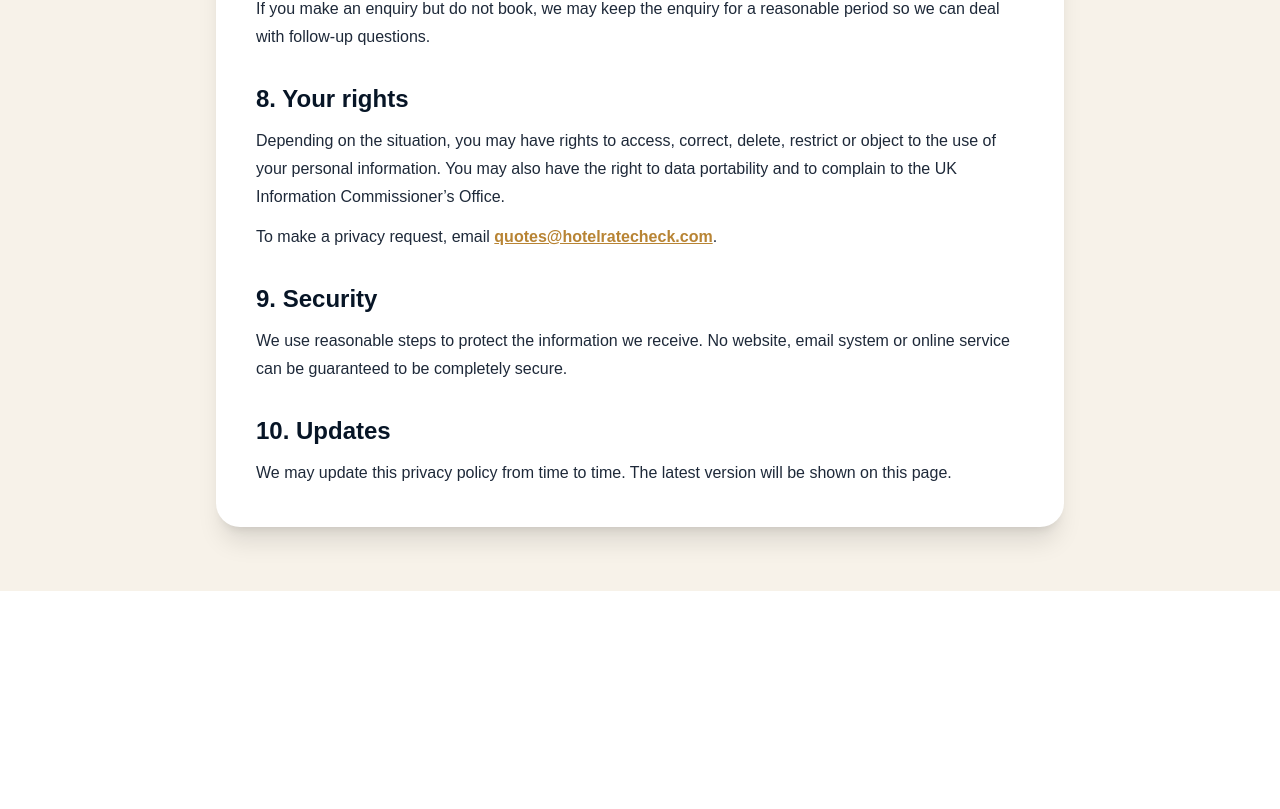
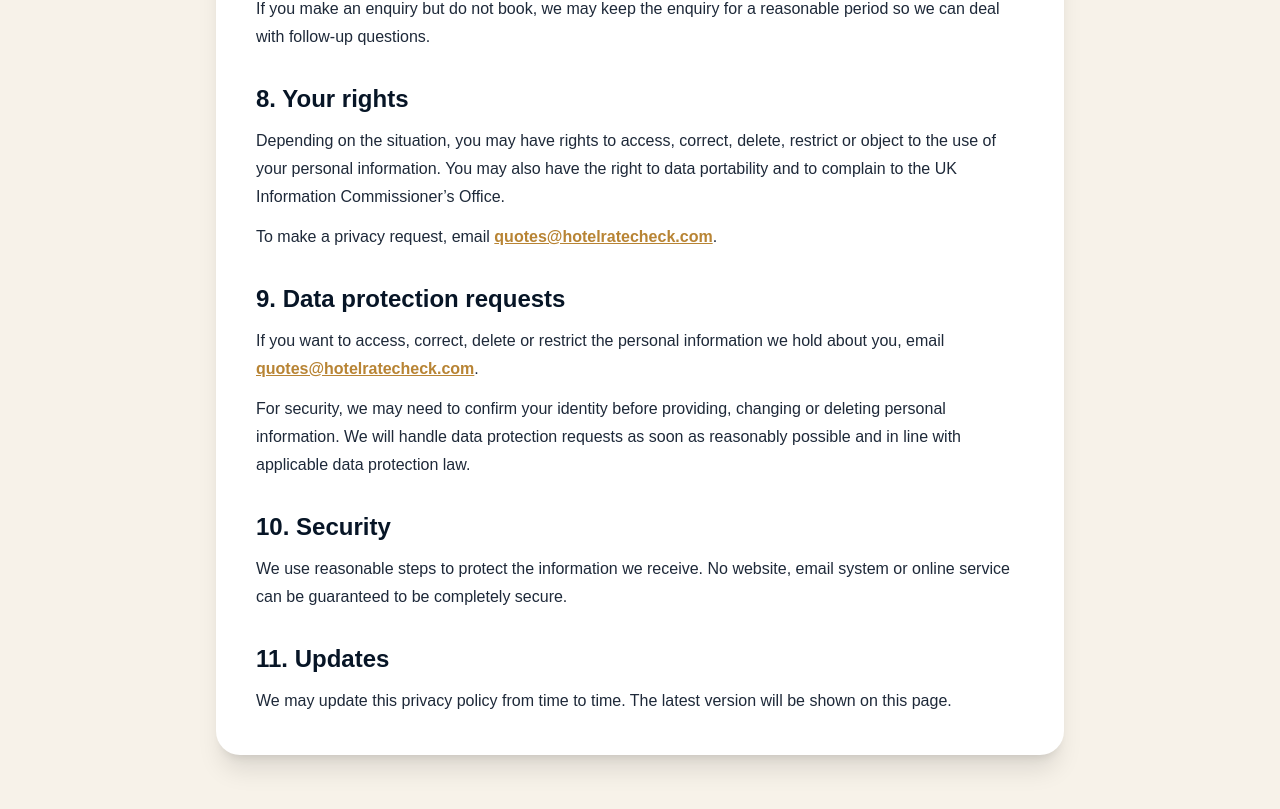
Before and after one commit to 786infinite/hotel-rate-check, a Next.js app: page /privacy in a window 1280 px wide. Shown: the part 1783-2592 px from the top of the page. Before the commit the page ends 2374 px from the top, so only its background shows below. Built offline with nearby package versions, Linux system fonts and the light colour scheme.

Commit message:
Add privacy request wording and footer legal links

```diff
--- a/app/components/EmailActions.tsx
+++ b/app/components/EmailActions.tsx
@@ -1,5 +1,6 @@
 "use client";
 
+import Link from "next/link";
 import { useState } from "react";
 
 const EMAIL = "quotes@hotelratecheck.com";
@@ -22,7 +23,7 @@ export default function EmailActions() {
   }
 
   return (
-    <div className="flex flex-col gap-2 md:items-end">
+    <div className="flex flex-col gap-4 md:items-end">
       <div className="flex flex-col gap-2 sm:flex-row sm:items-center">
         <a
           href="mailto:quotes@hotelratecheck.com?subject=Hotel%20Rate%20Check%20enquiry"
@@ -40,6 +41,24 @@ export default function EmailActions() {
         </button>
       </div>
 
+      <nav
+        aria-label="Footer legal links"
+        className="flex flex-wrap gap-x-4 gap-y-2 text-sm text-gray-600 md:justify-end"
+      >
+        <Link href="/terms" className="hover:text-[#b88434]">
+          Terms
+        </Link>
+        <Link href="/privacy" className="hover:text-[#b88434]">
+          Privacy
+        </Link>
+        <Link href="/cookies" className="hover:text-[#b88434]">
+          Cookies
+        </Link>
+        <Link href="/contact" className="hover:text-[#b88434]">
+          Contact
+        </Link>
+      </nav>
+
       <p>Hotel rate checking service.</p>
     </div>
   );
--- a/app/privacy/page.tsx
+++ b/app/privacy/page.tsx
@@ -160,7 +160,30 @@ export default function PrivacyPage() {
 
             <section>
               <h2 className="text-2xl font-bold text-[#071526]">
-                9. Security
+                9. Data protection requests
+              </h2>
+              <p className="mt-3">
+                If you want to access, correct, delete or restrict the personal
+                information we hold about you, email{" "}
+                <a
+                  href="mailto:quotes@hotelratecheck.com?subject=Data%20protection%20request"
+                  className="font-semibold text-[#b88434] underline"
+                >
+                  quotes@hotelratecheck.com
+                </a>
+                .
+              </p>
+              <p className="mt-3">
+                For security, we may need to confirm your identity before
+                providing, changing or deleting personal information. We will
+                handle data protection requests as soon as reasonably possible
+                and in line with applicable data protection law.
+              </p>
+            </section>
+
+            <section>
+              <h2 className="text-2xl font-bold text-[#071526]">
+                10. Security
               </h2>
               <p className="mt-3">
                 We use reasonable steps to protect the information we receive.
@@ -171,7 +194,7 @@ export default function PrivacyPage() {
 
             <section>
               <h2 className="text-2xl font-bold text-[#071526]">
-                10. Updates
+                11. Updates
               </h2>
               <p className="mt-3">
                 We may update this privacy policy from time to time. The latest
```
